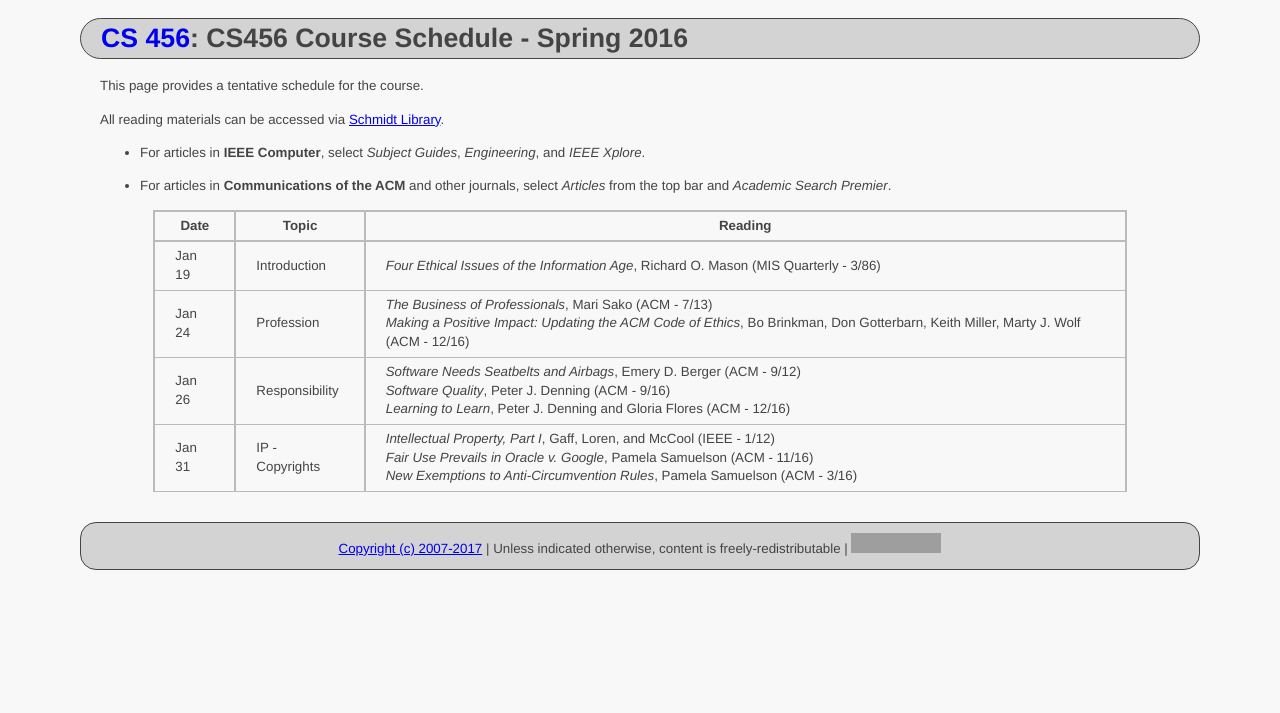
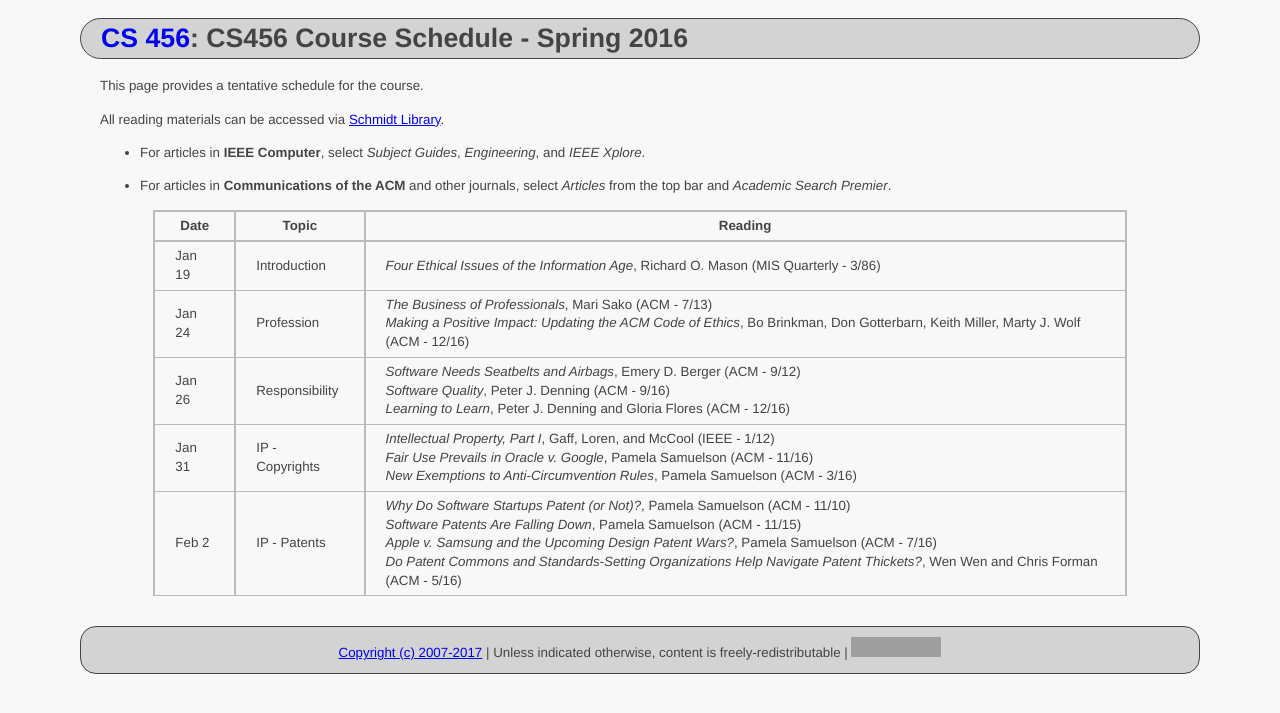
Before and after one commit to ycpcs/cs456-spring2017, a Jekyll site: the page built from schedule/index.md, in a window 1280 px wide. Shown: the top 713 px of the page. Built offline with Jekyll 4.4.1, drawn with Linux system fonts in a browser that asks for light colours; grey boxes are pictures that could not be loaded.

Commit message:
add patent articles
add patent articles

```diff
--- a/schedule/index.md
+++ b/schedule/index.md
@@ -18,6 +18,7 @@ All reading materials can be accessed via [Schmidt Library](http://library.ycp.e
 > Jan 24  | Profession      | *The Business of Professionals*, Mari Sako (ACM - 7/13) <br /> *Making a Positive Impact: Updating the ACM Code of Ethics*, Bo Brinkman, Don Gotterbarn, Keith Miller, Marty J. Wolf (ACM - 12/16) |
 > Jan 26  | Responsibility  | *Software Needs Seatbelts and Airbags*, Emery D. Berger (ACM - 9/12) <br /> *Software Quality*, Peter J. Denning (ACM - 9/16) <br /> *Learning to Learn*, Peter J. Denning and Gloria Flores (ACM - 12/16) |
 > Jan 31  | IP - Copyrights | *Intellectual Property, Part I*, Gaff, Loren, and McCool (IEEE - 1/12) <br /> *Fair Use Prevails in Oracle v. Google*, Pamela Samuelson (ACM - 11/16) <br /> *New Exemptions to Anti-Circumvention Rules*, Pamela Samuelson (ACM - 3/16) |
+> Feb 2   | IP - Patents    | *Why Do Software Startups Patent (or Not)?*, Pamela Samuelson (ACM - 11/10) <br/> *Software Patents Are Falling Down*, Pamela Samuelson (ACM - 11/15) <br /> *Apple v. Samsung and the Upcoming Design Patent Wars?*, Pamela Samuelson (ACM - 7/16) <br /> *Do Patent Commons and Standards-Setting Organizations Help Navigate Patent Thickets?*, Wen Wen and Chris Forman (ACM - 5/16) |
 
 
 
```
